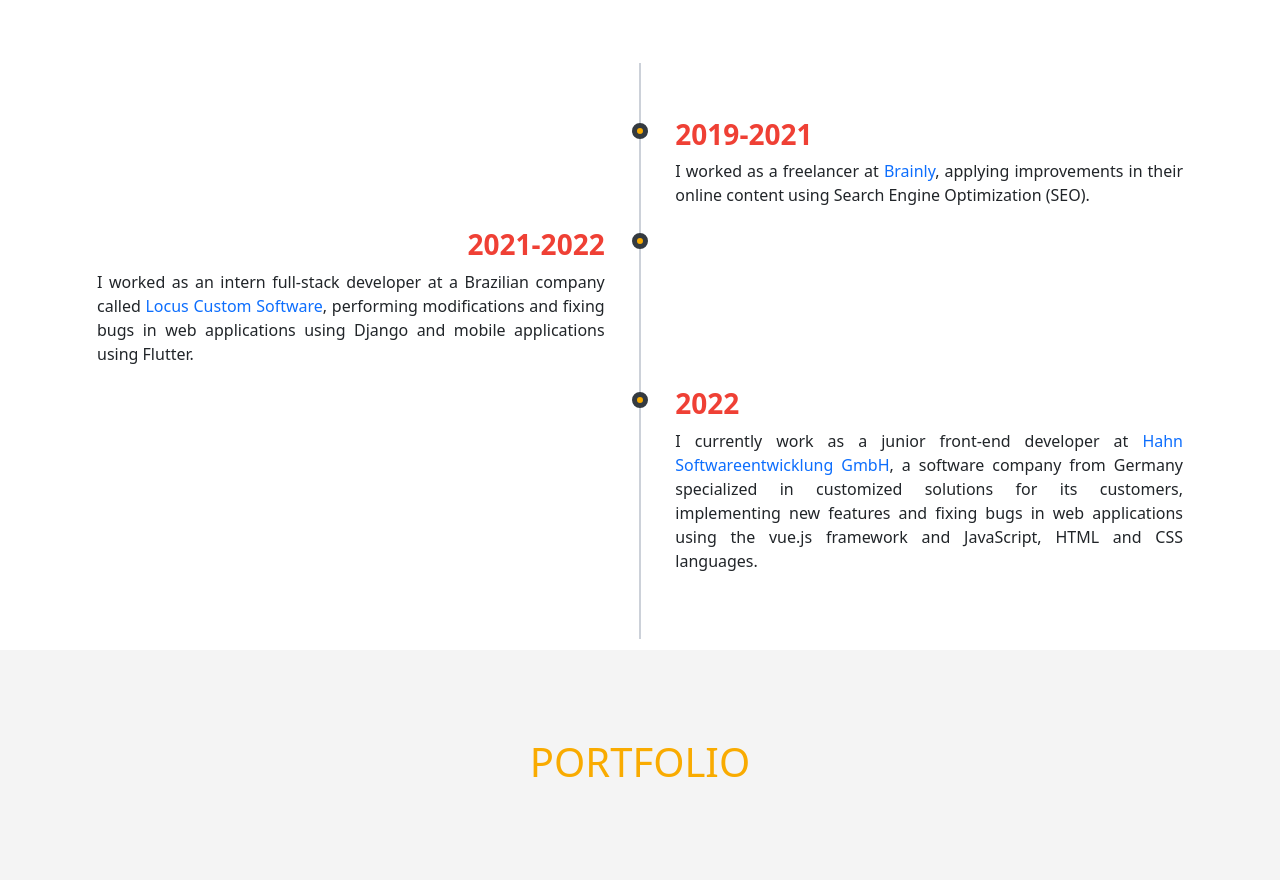
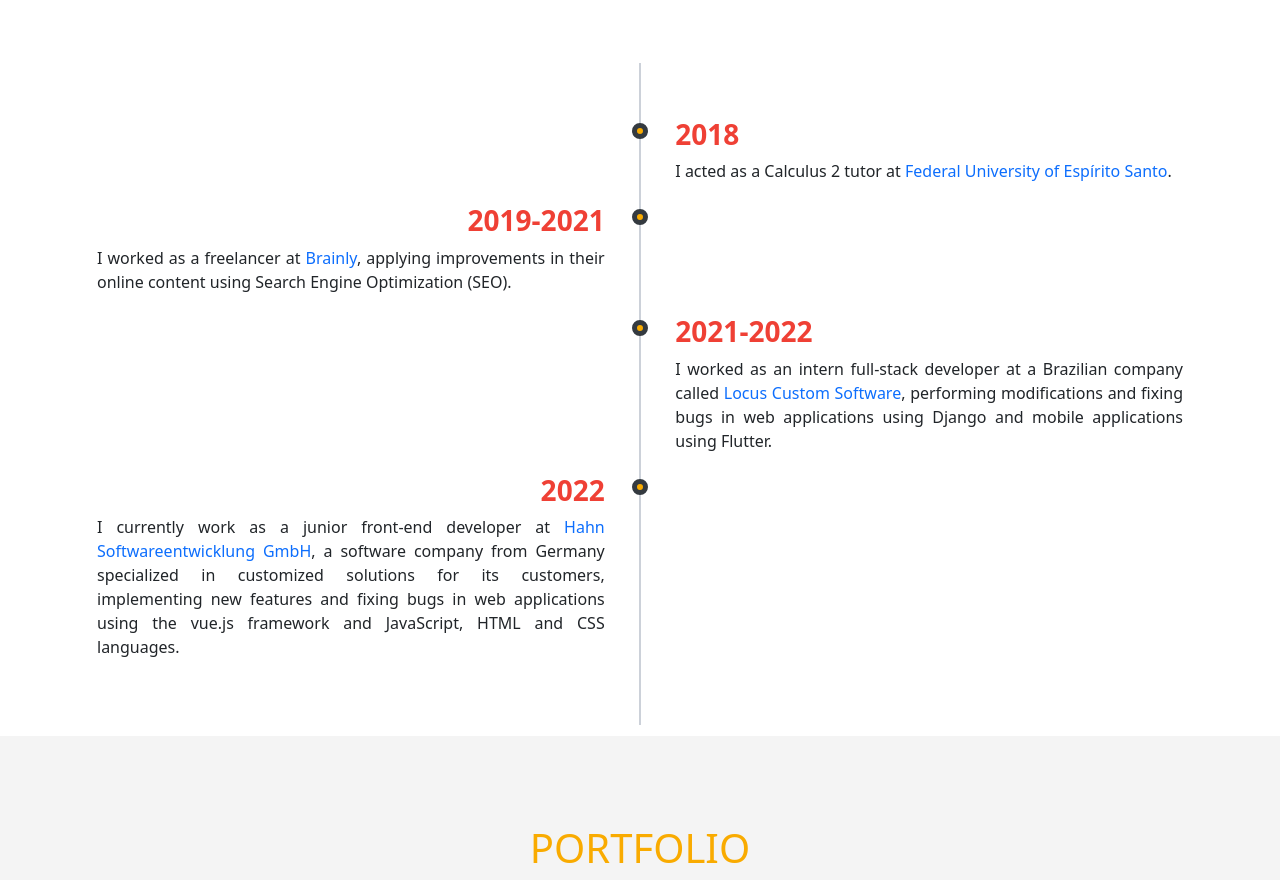
Before and after one commit to Fernando9200/site-curriculo, a React (Create React App) app: page / in a window 1280 px wide. Shown: the part 2916-3796 px from the top of the page. Built offline with nearby package versions, Linux system fonts and the light colour scheme; grey boxes are pictures that could not be loaded.

Commit message:
Atualização nas experiências

```diff
--- a/src/components/Experience.js
+++ b/src/components/Experience.js
@@ -10,10 +10,38 @@ const Experience = () => {
         <div className="timeline-block timeline-block-right">
           <div className="marker"></div>
           <div className="timeline-content">
-            <h3>2019-2021</h3>
+            <h3>2018</h3>
             <p
               style={{
                 textAlign: "justify",
+              }}
+            >
+              I acted as a Calculus 2 tutor at{" "}
+              <a
+                id="experience-link"
+                href="https://www.linkedin.com/school/univ-federal-do-espirito-santo/"
+              >
+                Federal University of Espírito Santo
+              </a>
+              .
+            </p>
+          </div>
+        </div>
+        {/* - */}
+        <div className="timeline-block timeline-block-left">
+          <div className="marker"></div>
+          <div className="timeline-content">
+            <h3
+              style={{
+                textAlign: "right",
+              }}
+            >
+              2019-2021
+            </h3>
+            <p
+              style={{
+                textAlign: "justify",
+                // marginLeft: "260px",
               }}
             >
               I worked as a freelancer at{" "}
@@ -29,20 +57,14 @@ const Experience = () => {
           </div>
         </div>
         {/* - */}
-        <div className="timeline-block timeline-block-left">
+        <div className="timeline-block timeline-block-right">
           <div className="marker"></div>
           <div className="timeline-content">
-            <h3
-              style={{
-                textAlign: "right",
-              }}
-            >
-              2021-2022
-            </h3>
+            <h3>2021-2022</h3>
             <p
               style={{
                 textAlign: "justify",
-                // marginLeft: "260px",
+                // marginRight: "250px",
               }}
             >
               I worked as an intern full-stack developer at a Brazilian company
@@ -59,14 +81,20 @@ const Experience = () => {
           </div>
         </div>
         {/* - */}
-        <div className="timeline-block timeline-block-right">
+        <div className="timeline-block timeline-block-left">
           <div className="marker"></div>
           <div className="timeline-content">
-            <h3>2022</h3>
+            <h3
+              style={{
+                textAlign: "right",
+              }}
+            >
+              2022
+            </h3>
             <p
               style={{
                 textAlign: "justify",
-                // marginRight: "250px",
+                // marginLeft: "260px",
               }}
             >
               I currently work as a junior front-end developer at{" "}
@@ -83,7 +111,6 @@ const Experience = () => {
             </p>
           </div>
         </div>
-        {/* - */}
       </div>
     </div>
   );
```
